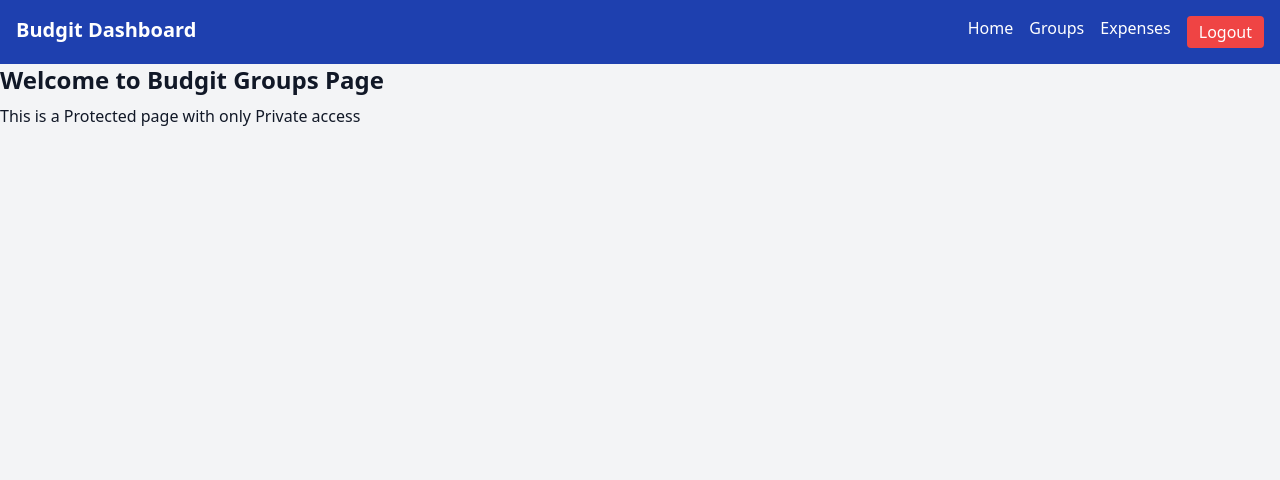
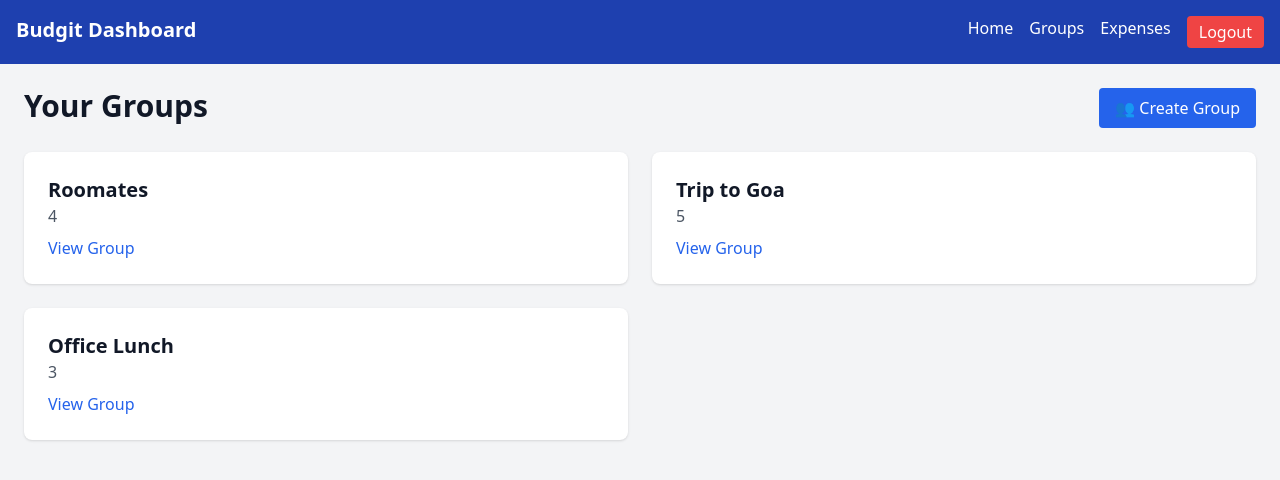
Before and after one commit to Prathamshetty318/Budgit, a React (Vite) app in the folder budgit-frontend/: page /groups in a window 1280 px wide. Shown: the top 480 px of the page. Built offline with nearby package versions, Linux system fonts and the light colour scheme; sample sign-in values are in the browser's storage.

Commit message:
done with group page UI with mock data for now

```diff
--- a/budgit-frontend/src/App.jsx
+++ b/budgit-frontend/src/App.jsx
@@ -16,6 +16,7 @@ import PrivateLayout from "./layouts/PrivateLayout";
 import Dashboard from "./pages/Dashboard";
 import Groups from "./pages/Groups";
 import Expenses from "./pages/Expenses";
+import CreateGroup from "./pages/CreateGroup";
 
 function App() {
   const [darkMode, setDarkMode] = useState(false);
@@ -50,6 +51,7 @@ function App() {
         <Route path="/dashboard" element={<ProtectdRoute><PrivateLayout><Dashboard /></PrivateLayout></ProtectdRoute>}/>
         <Route path="/groups" element={<ProtectdRoute><PrivateLayout><Groups /></PrivateLayout></ProtectdRoute>}/>
         <Route path="/expenses" element={<ProtectdRoute><PrivateLayout><Expenses /></PrivateLayout></ProtectdRoute>}/>
+        <Route path="/creategroup" element={<ProtectdRoute><PrivateLayout><CreateGroup /></PrivateLayout></ProtectdRoute>}/>
       </Routes>
     </div>
   );
--- /dev/null
+++ b/budgit-frontend/src/pages/CreateGroup.jsx
@@ -0,0 +1,10 @@
+function CreateGroup(){
+    return(
+        <div>
+            <h1 className="font-bold text-2xl">Welcome to Budgit Groups Page</h1>
+            <p className="mt-2">This is a Protected page with only Private access</p>
+        </div>
+    )
+}
+
+export default CreateGroup;
--- a/budgit-frontend/src/pages/Dashboard.jsx
+++ b/budgit-frontend/src/pages/Dashboard.jsx
@@ -1,4 +1,7 @@
+import { Link } from "react-router-dom";
+
 function Dashboard(){
+
     return(
         <div className="p-6 space-y-8">
 
@@ -35,9 +38,10 @@ function Dashboard(){
                     <button className="bg-blue-600 text-white px-4 py-2 rounded hover:bg-blue-700">
                         ➕ Add Expense
                     </button>
-                    <button className="bg-green-600 text-white px-4 py-2 rounded hover:bg-green-700">
+                    <Link to="/creategroup"
+                    className="bg-green-600 text-white px-4 py-2 rounded hover:bg-green-700">
                         👥 Create Group
-                    </button>
+                    </Link>
                     <button className="bg-gray-600 text-white px-4 py-2 rounded hover:bg-gray-700">
                         📄 View All Expenses
                     </button>
--- a/budgit-frontend/src/pages/Groups.jsx
+++ b/budgit-frontend/src/pages/Groups.jsx
@@ -1,8 +1,38 @@
+import { Link } from "react-router-dom";
+
 function Groups(){
+
+    const groups=[
+        {id:1,name:"Roomates",members:4},
+        {id:2,name:"Trip to Goa",members:5},
+        {id:3,name:"Office Lunch",members:3}
+    ];
+
     return(
-        <div>
-            <h1 className="font-bold text-2xl">Welcome to Budgit Groups Page</h1>
-            <p className="mt-2">This is a Protected page with only Private access</p>
+        <div className="p-6">
+            <div className="flex justify-between mb-6">
+                <h1 className="text-3xl font-bold">Your Groups</h1>
+                <Link to="/creategroup"
+                className="bg-blue-600 text-white px-4 py-2 rounded hover:bg-blue-700">
+                    👥 Create Group
+                </Link>
+            </div>
+
+            <div className="grid grid-cols-1 md:grid-cols-2 gap-6">
+                {groups.map((g)=>(
+                    <div
+                    key={g.id}
+                    className="bg-white p-6 rounded-lg shadow hover:shadow-lg transition">
+                        <h2 className="text-xl font-bold">{g.name}</h2>
+                        <p className="text-gray-600">{g.members}</p>
+
+                        <Link to={`/group/${g.id}`}
+                        className="text-blue-600 hover:underline mt-2 inline-block">
+                            View Group
+                        </Link>
+                        </div>
+                    ))}
+                </div>
         </div>
     )
 }
```
